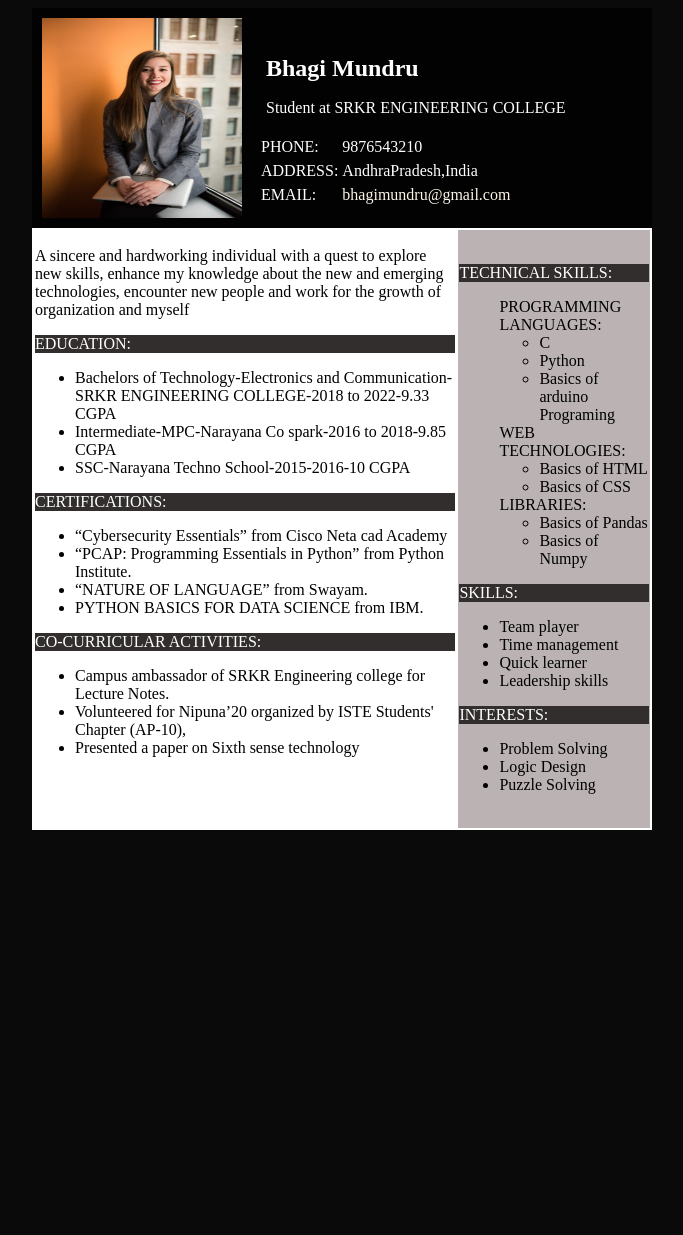
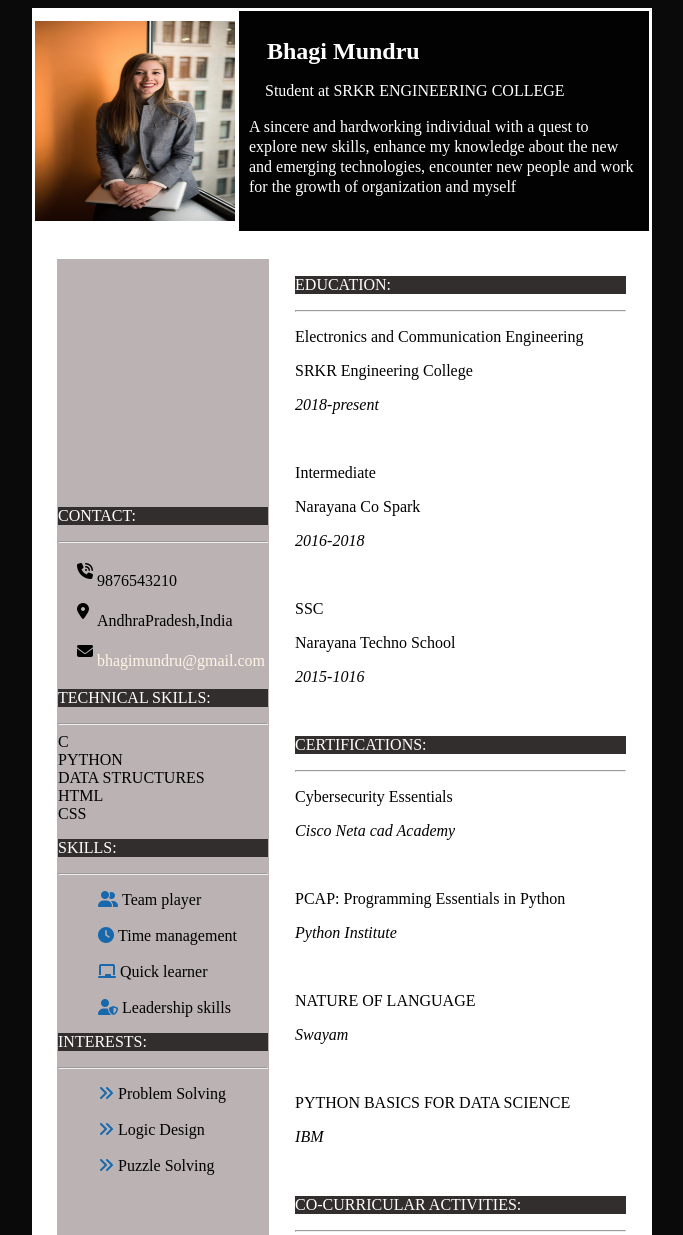
Before and after one commit to Bhagimundru/Resume, a plain HTML site: page index.html in a window 1280 px wide. Shown: the top 1235 px of the page, without its empty margins (298-981 px from the left). Before the commit the page ends 838 px from the top, so only its background shows below. Drawn offline with Linux system fonts and the light colour scheme.

Commit message:
Update index.html

```diff
--- a/index.html
+++ b/index.html
@@ -2,94 +2,126 @@
 <html>
     <head>
         <title>RESUME</title>
+        <script src="https://kit.fontawesome.com/500ae7391e.js" crossorigin="anonymous"></script>
         <link rel="stylesheet" href="newresu.css">
     </head>
     <body>
-        <div class="personaldetails">
-            <img src="resproficpic.jpg" Align="left" alt="My Picture" height="200px" width=200px>
-            <br clear="right">
-            <h2>&nbsp;&nbsp;&nbsp;&nbsp;Bhagi Mundru</h2>
-            <p>&nbsp;&nbsp;&nbsp;&nbsp;&nbsp;&nbsp;Student at SRKR ENGINEERING COLLEGE</p>
+        <div class="nospace" style="background-color: white;">
             <table>
-                <tr>
-                    <td class="fillbg">&nbsp;&nbsp;&nbsp;&nbsp;PHONE:</td>
-                    <td>9876543210</td>
-                </tr>
-                <tr>
-                    <td class="fillbg">&nbsp;&nbsp;&nbsp;&nbsp;ADDRESS:</td>
-                    <td>AndhraPradesh,India</td>
-                </tr>
-                <tr>
-                    <td class="fillbg">&nbsp;&nbsp;&nbsp;&nbsp;EMAIL:</td>
-                    <td><a class="mail" href="mailto:bhagimundru@gmail.com">bhagimundru@gmail.com</a></td>
-                </tr>
+            <td><img class="propic" src="resproficpic.jpg" Align="left" alt="My Picture" height="200px" width=200px></td>
+            <td><div class="personaldetails">
+            <h2>&nbsp;&nbsp;&nbsp;Bhagi Mundru</h2>
+            <p>&nbsp;&nbsp;&nbsp;&nbsp;Student at SRKR ENGINEERING COLLEGE</p>
+            <p class="objective">A sincere and hardworking individual with a quest to explore new skills, enhance my knowledge about the new and emerging technologies, encounter new people and work for the growth of organization and myself</p>
+            </td>
             </table>
         </div>
         <div class="whitebg">
-            <table>
+            <table style="border-spacing: 25px;">
                 <tr>
+                    <td class="grayfill">
+                        <p class="fillbg1">CONTACT:</p>
+                        <hr class="line">
+                        <table>
+                            <tr>
+                                <td>&nbsp;&nbsp;&nbsp;&nbsp;<i class="fa fa-phone-volume"></i></td>
+                                <td><br>9876543210</td>
+                            </tr>
+                            <tr>
+                                <td>&nbsp;&nbsp;&nbsp;&nbsp;<i class="fa fa-map-marker-alt"></i></td>
+                                <td><br>AndhraPradesh,India</td>
+                            </tr>
+                            <tr>
+                                <td>&nbsp;&nbsp;&nbsp;&nbsp;<i class="fa fa-envelope"></i></td>
+                                <td><br><a class="mail" href="mailto:bhagimundru@gmail.com">bhagimundru@gmail.com</a></td>
+                            </tr>
+                        </table>
+                        <p class="fillbg1">TECHNICAL SKILLS:</p>
+                        <hr class="line">
+                        <div class="techno">C</div>
+                        <div class="black">
+                            <div class="white" style="width:75%;"></div>
+                        </div>
+                        <div class="techno">PYTHON</div>
+                        <div class="black">
+                            <div class="white" style="width:80%;"></div>
+                        </div>
+                        <div class="techno">DATA STRUCTURES</div>
+                        <div class="black">
+                            <div class="white" style="width:50%;"></div>
+                        </div>
+                        <div class="techno">HTML</div>
+                        <div class="black">
+                            <div class="white" style="width:45%;"></div>
+                        </div>
+                        <div class="techno">CSS</div>
+                        <div class="black">
+                            <div class="white" style="width:40%;"></div>
+                        </div>
+
+
+                        <p class="fillbg1">SKILLS:</p>
+                        <hr class="line">
+                        <ul style="list-style-type:none">
+                            <li><i class="fa fa-user-friends" style="color:#1768ac;"></i>&nbsp;Team player</li><br>
+                            <li><i class="fa fa-clock" style="color:#1768ac;"></i>&nbsp;Time management</li><br>
+                            <li><i class="fa fa-chalkboard" style="color:#1768ac;"></i>&nbsp;Quick learner</li><br>
+                            <li><i class="fa fa-user-shield" style="color:#1768ac;"></i>&nbsp;Leadership skills</li>
+                        </ul>
+                        <p class="fillbg1">INTERESTS:</p>
+                        <hr class="line">
+                        <ul style="list-style-type:none" >
+                            <li><i class="fa fa-angle-double-right" style="color:#1768ac;"></i>&nbsp;Problem Solving</li><br>
+                            <li><i class="fa fa-angle-double-right" style="color:#1768ac;"></i>&nbsp;Logic Design</li><br>
+                            <li><i class="fa fa-angle-double-right" style="color:#1768ac;"></i>&nbsp;Puzzle Solving</li><br>
+                        </ul>
+                    </td>
                     <td>
-                        <p>A sincere and hardworking individual with a quest to explore new skills, enhance my knowledge about the new and emerging technologies, encounter new people and work for the growth of organization and myself</p>
                         <p class="fillbg1">EDUCATION:</p>
-                        <ul>
-                            <li>Bachelors of Technology-Electronics and Communication-SRKR ENGINEERING COLLEGE-2018 to 2022-9.33 CGPA</li>
-                            <li>Intermediate-MPC-Narayana Co spark-2016 to 2018-9.85 CGPA</li>
-                            <li>SSC-Narayana Techno School-2015-2016-10 CGPA</li>
-                        </ul>
+                        <hr class="line">
+                        <div class="nopadding">
+                            <p class="educate">Electronics and Communication Engineering</p>
+                            <p>SRKR Engineering College</p>
+                            <p class="lesssize"><i>2018-present</i></p><br>
+                        </div>
+                        <div class="nopadding">
+                            <p class="educate">Intermediate</p>
+                            <p>Narayana Co Spark</p>
+                            <p class="lesssize"><i>2016-2018</i></p><br>
+                        </div>
+                        <div class="nopadding">
+                            <p class="educate">SSC</p>
+                            <p>Narayana Techno School</p>
+                            <p class="lesssize"><i>2015-1016</i></p><br>
+                        </div>
                         <p class="fillbg1">CERTIFICATIONS:</p>
-                        <ul>
-                            <li>“Cybersecurity Essentials” from Cisco Neta cad Academy</li>
-                            <li>“PCAP: Programming Essentials in Python” from Python Institute.</li>
-                            <li>“NATURE OF LANGUAGE” from Swayam.</li>
-                            <li>PYTHON BASICS FOR DATA SCIENCE from IBM.</li>
-                        </ul>
+                        <hr class="line">
+                            <div class="nopadding">
+                                <p>Cybersecurity Essentials</p>
+                                <p class="lesssize"><i>Cisco Neta cad Academy</i></p><br>
+                            </div>
+                            <div class="nopadding">
+                                <p>PCAP: Programming Essentials in Python</p>
+                                <p class="lesssize"><i>Python Institute</i></p><br>
+                            </div>
+                            <div class="nopadding">
+                                <p>NATURE OF LANGUAGE</p>
+                                <p class="lesssize"><i>Swayam</i></p><br>
+                            </div>
+                            <div class="nopadding">
+                                <p>PYTHON BASICS FOR DATA SCIENCE</p>
+                                <p class="lesssize"><i>IBM</i></p><br>
+                            </div>
                         <p class="fillbg1">CO-CURRICULAR ACTIVITIES:</p>
-                        <ul>
-                            <li>Campus ambassador of SRKR Engineering college for Lecture Notes.</li>
-                            <li>Volunteered for Nipuna’20 organized by ISTE Students' Chapter (AP-10), </li>
-                            <li>Presented a paper on Sixth sense technology </li>
-                        </ul>
+                        <hr class="line">
+                           <p><i class="fa fa-angle-double-right" style="color:#1768ac;"></i>&nbsp;Campus ambassador of SRKR Engineering college for Lecture Notes.</p>
+                           <p><i class="fa fa-angle-double-right" style="color:#1768ac;"></i>&nbsp;Volunteered for Nipuna’20 organized by ISTE Students' Chapter (AP-10), </p>
+                           <p><i class="fa fa-angle-double-right" style="color:#1768ac;"></i>&nbsp;Presented a paper on Sixth sense technology </p>
                         <br>
                         <br>
                         <br>
                     </td>
-                    <td class="grayfill">
-                        <p class="fillbg1">TECHNICAL SKILLS:</p>
-                        <ul style="list-style-type:none;">
-                            <li>PROGRAMMING LANGUAGES:
-                                <ul>
-                                    <li>C</li>
-                                    <li>Python</li>
-                                    <li>Basics of arduino Programing</li>
-                                </ul>
-                            </li>
-                            <li>WEB TECHNOLOGIES:
-                                <ul>
-                                    <li>Basics of HTML</li>
-                                    <li>Basics of CSS</li>
-                                </ul>
-                            </li>
-                            <li>LIBRARIES:
-                                <ul>
-                                    <li>Basics of Pandas</li>
-                                    <li>Basics of Numpy</li>
-                                </ul>
-                            </li>
-                        </ul>
-                        <p class="fillbg1">SKILLS:</p>
-                        <ul>
-                            <li>Team player</li>
-                            <li>Time management</li>
-                            <li>Quick learner</li>
-                            <li>Leadership skills</li>
-                        </ul>
-                        <p class="fillbg1">INTERESTS:</p>
-                        <ul>
-                            <li>Problem Solving</li>
-                            <li>Logic Design</li>
-                            <li>Puzzle Solving</li>
-                        </ul>
-                    </td>
+
                 </tr>
             </table>
 
```
